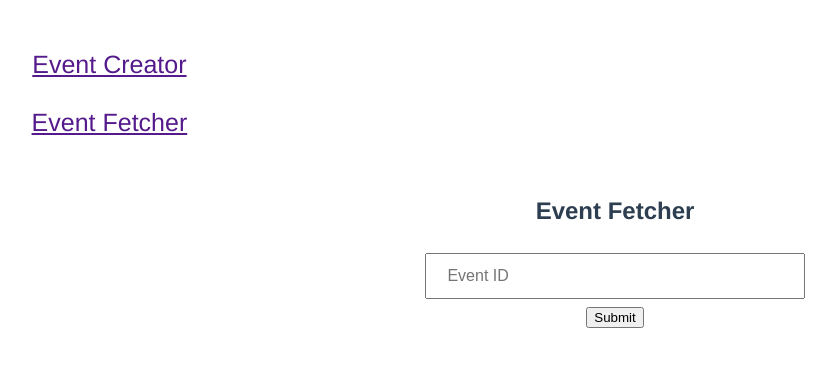
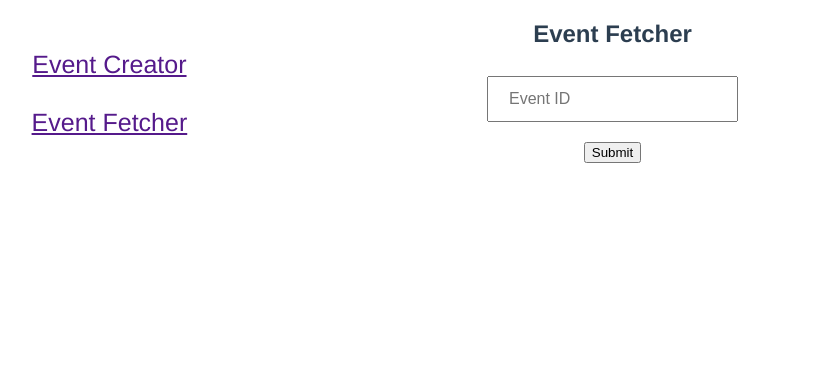
Before and after one commit to SteveGazzoJr/habitrack-ui, a Vue app: page /eventfetcher in a window 1280 px wide. Shown: the top 366 px of the page, without its empty margins (25-861 px from the left). Built offline with nearby package versions, Linux system fonts and the light colour scheme; what vue3-colorpicker would draw is missing.

Commit message:
Beautified a little bit

```diff
--- a/package.json
+++ b/package.json
@@ -11,6 +11,7 @@
     "axios": "^1.6.7",
     "core-js": "^3.8.3",
     "tinycolor2": "^1.6.0",
+    "vancedvue": "^1.0.15",
     "vue": "^3.2.13",
     "vue-color-kit": "^1.0.6",
     "vue-router": "^4.2.5",
--- a/src/App.vue
+++ b/src/App.vue
@@ -1,28 +1,25 @@
 <template>
   <div class="routerLink">
     <a href @click="goToEventCreator()">Event Creator</a>
-<br><br>
+    <br /><br />
     <a href @click="goToEventFetcher()">Event Fetcher</a>
   </div>
   <router-view />
 </template>
 
 <script>
-
 export default {
-  name: 'App',
-  components: {
-
+  name: "App",
+  components: {},
+  methods: {
+    goToEventCreator() {
+      this.$router.push("/eventcreator");
     },
-   methods:{
-   goToEventCreator(){
-        this.$router.push('/eventcreator');
+    goToEventFetcher() {
+      this.$router.push("/eventfetcher");
     },
-  goToEventFetcher(){
-        this.$router.push('/eventfetcher');
-    }
-  }
-}
+  },
+};
 </script>
 
 <style>
@@ -36,11 +33,12 @@ export default {
 }
 
 .text {
-  width: 30%;
+  width: 100%;
   padding: 12px 20px;
   margin: 8px 0;
   box-sizing: border-box;
-  font-size: 1rem
+  font-size: 1rem;
+  margin-bottom: 10px;
 }
 
 .routerLink {
@@ -51,4 +49,14 @@ export default {
   padding: 40px;
   font-size: 25px;
 }
+
+.wrapper {
+  position: absolute;
+  top: 0;
+  left: 40%;
+}
+
+.submit-button {
+  margin-top: 10px;
+}
 </style>
--- a/src/components/EventCreator.vue
+++ b/src/components/EventCreator.vue
@@ -1,30 +1,30 @@
 <script>
-import axios from "axios"
+/* eslint-disable */
+import axios from "axios";
 import { ref } from "vue";
 import { ColorInputWithoutInstance } from "tinycolor2";
 
 export default {
-    name: 'EventCreator',
+  name: "EventCreator",
   data() {
     return {
       eventId: {},
       eventFetched: false,
-        pureColor : ref<ColorInputWithoutInstance>("red"),
-        gradientColor : ref("linear-gradient(0deg, rgba(0, 0, 0, 1) 0%, rgba(0, 0, 0, 1) 100%)")
+      pureColor: ref < ColorInputWithoutInstance > "red",
+      gradientColor: ref(
+        "linear-gradient(0deg, rgba(0, 0, 0, 1) 0%, rgba(0, 0, 0, 1) 100%)"
+      ),
     };
   },
   methods: {
     async createEvent(title, color, tags) {
       try {
-              const { data } = await axios.post(
-                "http://localhost:8081/event/model",
-                {
+        const { data } = await axios.post("http://localhost:8081/event/model", {
           title: title,
           colorValue: color,
-                  tags: tags.split(','),
-                  userId: 1
-                }
-              );
+          tags: tags.split(","),
+          userId: 1,
+        });
         this.eventId = data;
         this.eventFetched = true;
       } catch (error) {
@@ -32,41 +32,63 @@ export default {
       }
     },
   },
-  }
-
+};
 </script>
 
 <template>
+  <div class="wrapper">
     <h2>Event Creator</h2>
     <form>
       <label for="date">Date</label>
       <br />
-      <input class="date" type="date" v-model="date" id="date" name="date" value="2000-01-01" />
+      <input
+        class="date"
+        type="date"
+        v-model="date"
+        id="date"
+        name="date"
+        value="2000-01-01"
+      />
       <br />
-      <label  for="title">Title</label>
+      <label for="title">Title</label>
       <br />
       <input class="text" id="title" name="title" v-model="title" />
-      <br />
-      <label class="text" for="color">Color</label>
-      <br />
-      <color-picker v-model:pureColor="pureColor" v-model:gradientColor="gradientColor"/>
       <br />
       <label for="tags">Tags (comma-separated)</label>
       <br />
       <input class="text" id="tags" name="tags" v-model="tags" />
       <br />
-      <button type="submit" @click.prevent="createEvent(title, pureColor, tags)">Submit</button>
+      <label class="text" for="color"
+        >Color:
+        <color-picker
+          class="text"
+          id="color-picker"
+          v-model:pureColor="pureColor"
+          v-model:gradientColor="gradientColor"
+          shape="square"
+          format="rgb"
+        />
+      </label>
+      <br />
+      <button
+        class="submit-button"
+        type="submit"
+        @click.prevent="createEvent(title, pureColor, tags)"
+      >
+        Submit
+      </button>
     </form>
     <div v-if="eventFetched">
-         <h5>{{eventId}}</h5>
+      <h5>{{ eventId }}</h5>
+    </div>
   </div>
 </template>
 <style>
 .date {
-  width: 30%;
+  width: 100%;
   padding: 12px 20px;
   margin: 8px 0;
   box-sizing: border-box;
-  font-size: 1rem
+  font-size: 1rem;
 }
 </style>
--- a/src/components/EventFetcher.vue
+++ b/src/components/EventFetcher.vue
@@ -1,13 +1,23 @@
 <template>
+  <div class="wrapper">
     <h2>Event Fetcher</h2>
     <div>
-  <input class="text" id="eventId" name="eventId" v-model="eventId" placeholder = "Event ID"/>
+      <input
+        class="text"
+        id="event-id"
+        name="eventId"
+        v-model="eventId"
+        placeholder="Event ID"
+      />
       <br />
-  <button @click.prevent="getEvent(eventId)">Submit</button>
+      <button class="submit-button" @click.prevent="getEvent(eventId)">
+        Submit
+      </button>
       <br />
     </div>
     <div v-if="event">
-     <h5>{{event.title}}</h5>
+      <h5>{{ event.title }}</h5>
+    </div>
   </div>
 </template>
 
@@ -23,7 +33,9 @@ export default {
   },
   methods: {
     async getEvent(eventId) {
-      const { data } = await axios.get("http://localhost:8081/event/model/" + eventId);
+      const { data } = await axios.get(
+        "http://localhost:8081/event/model/" + eventId
+      );
       this.event = data;
     },
   },
--- a/src/main.js
+++ b/src/main.js
@@ -1,24 +1,24 @@
-import { createApp } from 'vue'
-import { createRouter, createWebHistory } from 'vue-router'
-import App from './App.vue'
-import EventCreator from './components/EventCreator.vue'
-import EventFetcher from './components/EventFetcher.vue'
+import { createApp } from "vue";
+import { createRouter, createWebHistory } from "vue-router";
+import App from "./App.vue";
+import EventCreator from "./components/EventCreator.vue";
+import EventFetcher from "./components/EventFetcher.vue";
 import Vue3ColorPicker from "vue3-colorpicker";
 import "vue3-colorpicker/style.css";
 
 const router = createRouter({
-    history: createWebHistory(),
-    routes:[
-        {
-        path : '/eventcreator',
-        component:EventCreator
-    },{
-        path : '/eventfetcher',
-        component:EventFetcher
-    }
+  history: createWebHistory(),
+  routes: [
+    {
+      path: "/eventcreator",
+      component: EventCreator,
+    },
+    {
+      path: "/eventfetcher",
+      component: EventFetcher,
+    },
+  ],
+});
 
-]
-})
-
-const app= createApp(App);
-app.use(router).use(Vue3ColorPicker).mount('#app')
+const app = createApp(App);
+app.use(router).use(Vue3ColorPicker).mount("#app");
```
Also changed, not shown: 1 other file (tests, documents, lock files or other folders). Lines whose indentation alone changed are shown as unchanged.
